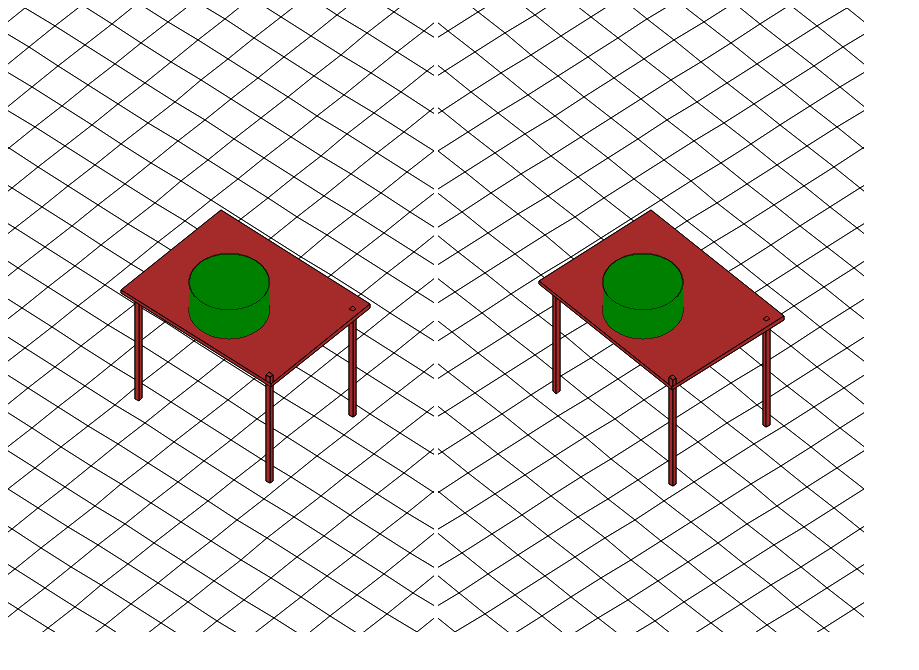
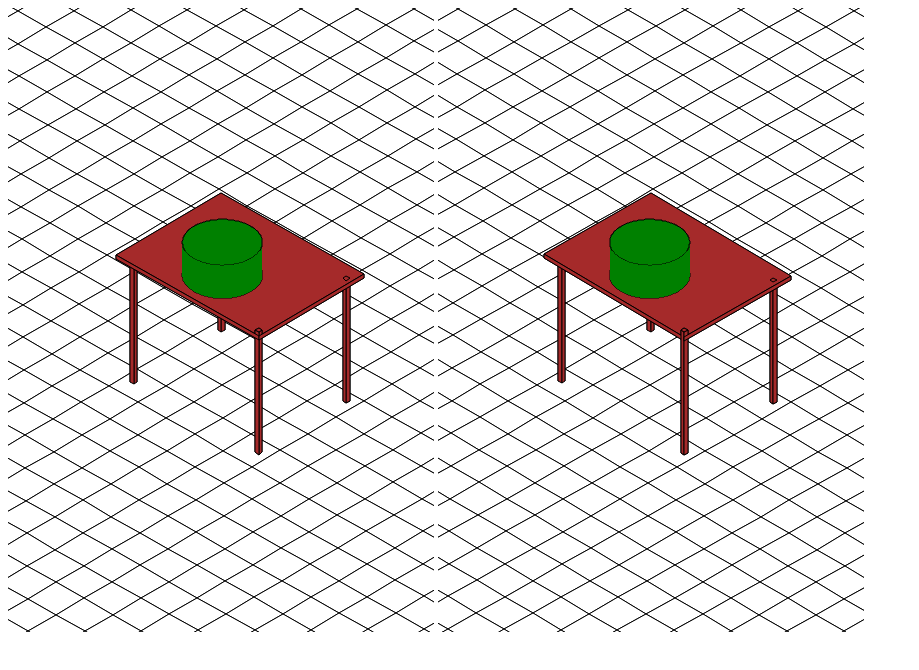
Before and after one commit to RezPod/3d, a plain HTML site: page 3d.html in a window 1280 px wide. Shown: the whole page, without its empty margins (0-919 px from the left). Drawn offline with Linux system fonts and the light colour scheme.

Commit message:
fixed camera issue

```diff
--- a/3d.html
+++ b/3d.html
@@ -120,11 +120,13 @@
                     this.origin_x = origin_x ? origin_x : this.canvasElement.width  / 2;
                     this.origin_y = origin_y ? origin_y : this.canvasElement.height / 2;
 
-                    this.alpha = perspective ? perspective[0]%360 : 45;
-                    this.beta  = perspective ? perspective[1]%360 : 45;
+                    this.alpha = perspective ? perspective[0]%360 : 360 * Math.asin(1/(2**0.5))/(2*Math.PI);
+                    this.beta  = perspective ? perspective[1]%360 : 360 * Math.asin(1/(3**0.5))/(2*Math.PI);
+                    this.cameraPosition = [600, 600, 600];
+
                     this.displayPerspective(this.alpha, this.beta);
 
-                    this.perspective = perspective ?  Project3D.unitVector(Canvas3D.getPerspective(...perspective)) : new Array(3).fill(1/(3**0.5));
+                    this.perspective = Project3D.unitVector(Canvas3D.getPerspective(this.alpha, this.beta));
                     this.project3D = new Project3D(this.perspective);
                     this.shapes = {
                         lines:[],
@@ -421,6 +423,55 @@
                     this.perspective = Canvas3D.getPerspective(this.alpha, this.beta);
                     this.project3D = new Project3D(this.perspective);
 
+                    // console.log(
+                    //     Project3D.addVectors(
+                    //         this.cameraPosition,
+                    //         Project3D.scalerProd(
+                    //             Project3D.getMagnitude(this.cameraPosition),
+                    //             Project3D.scalerProd(-1, this.perspective)
+                    //         )
+                    //     )
+                    // )
+
+                    let a =  Project3D.scalerProd(-1, this.perspective)
+                    a = Project3D.scalerProd(
+                            Project3D.getMagnitude(this.cameraPosition),
+                            a
+                        )
+                    a =  Project3D.addVectors(
+                        this.cameraPosition,
+                        a
+                    )
+
+                    a = Project3D.scalerProd(
+                        -1,
+                        a
+                    )
+
+                    a = this.project3D.get(...a);
+
+                    a = this.toCoords(...a)
+                    // console.log(a);
+
+                    [this.origin_x, this.origin_y] = a;
+
+
+
+                    // [this.origin_x, this.origin_y] = this.toCoords(
+                    //         this.project3D.get(...Project3D.scalerProd(
+                    //             -1,
+                    //             Project3D.addVectors(
+                    //                 this.cameraPosition,
+                    //                 Project3D.scalerProd(
+                    //                     Project3D.getMagnitude(this.cameraPosition),
+                    //                     Project3D.scalerProd(-1, this.perspective)
+                    //                 )
+                    //             )
+                    //         )
+                    //     )
+                    // )
+
+
                     const lines = [...this.shapes.lines];
                     this.shapes.lines = [];
 
@@ -602,7 +653,7 @@
             drawTable(canvasLeft);
             drawTable(canvasRight);
 
-            const deltaAngle = 360*Math.atan(3.5/60)/(2*Math.PI);
+            const deltaAngle = 360*Math.atan(3.5/360)/(2*Math.PI);
             console.log(deltaAngle);
             canvasLeft.changePerspectiveTo([canvasLeft.alpha + deltaAngle, canvasLeft.beta]);
             canvasRight.changePerspectiveTo([canvasRight.alpha - deltaAngle, canvasRight.beta]);
@@ -619,7 +670,7 @@
             document.getElementById("container").onclick = ()=>document.getElementById("container").requestFullscreen();
 
             const toDegrees = (rad)=> 360 * rad / (2 * Math.PI)
-            const gyro = new Gyroscope({ frequency: 16 });
+            const gyro = new Gyroscope({ frequency: 20 });
             gyro.start();
             let prev_gyro=null, prev_timestamp=null;
 
```
